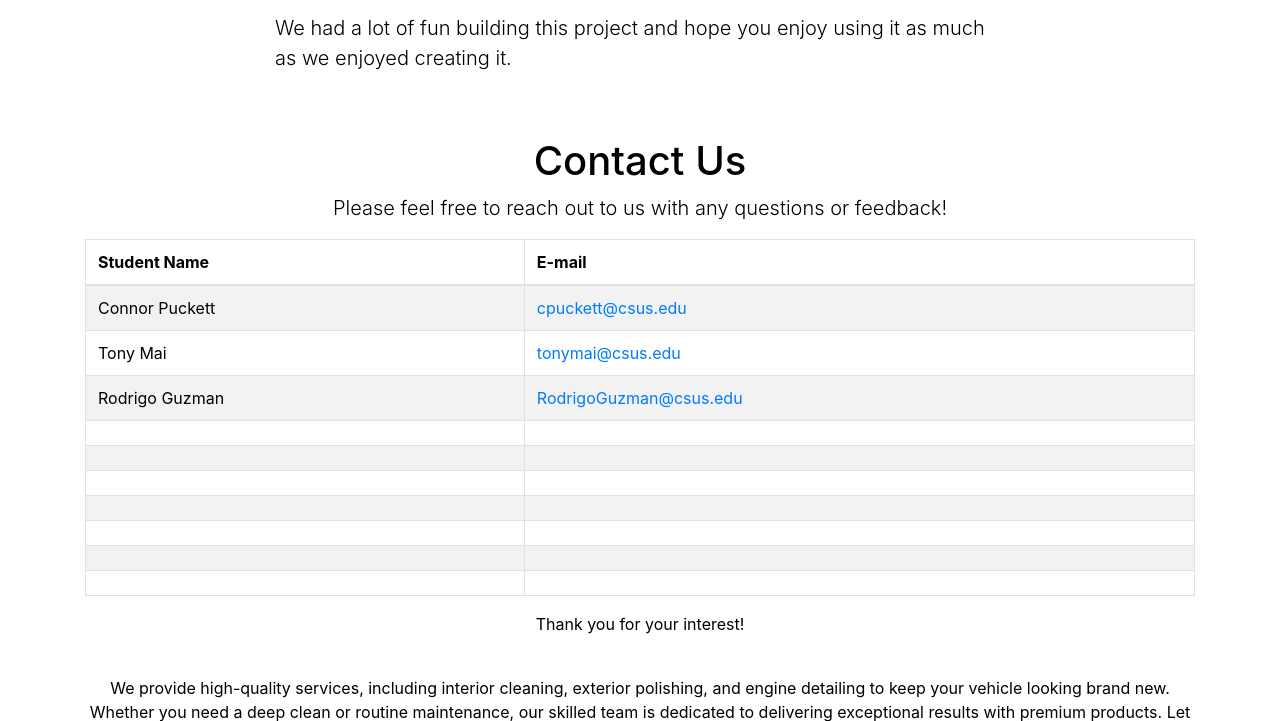
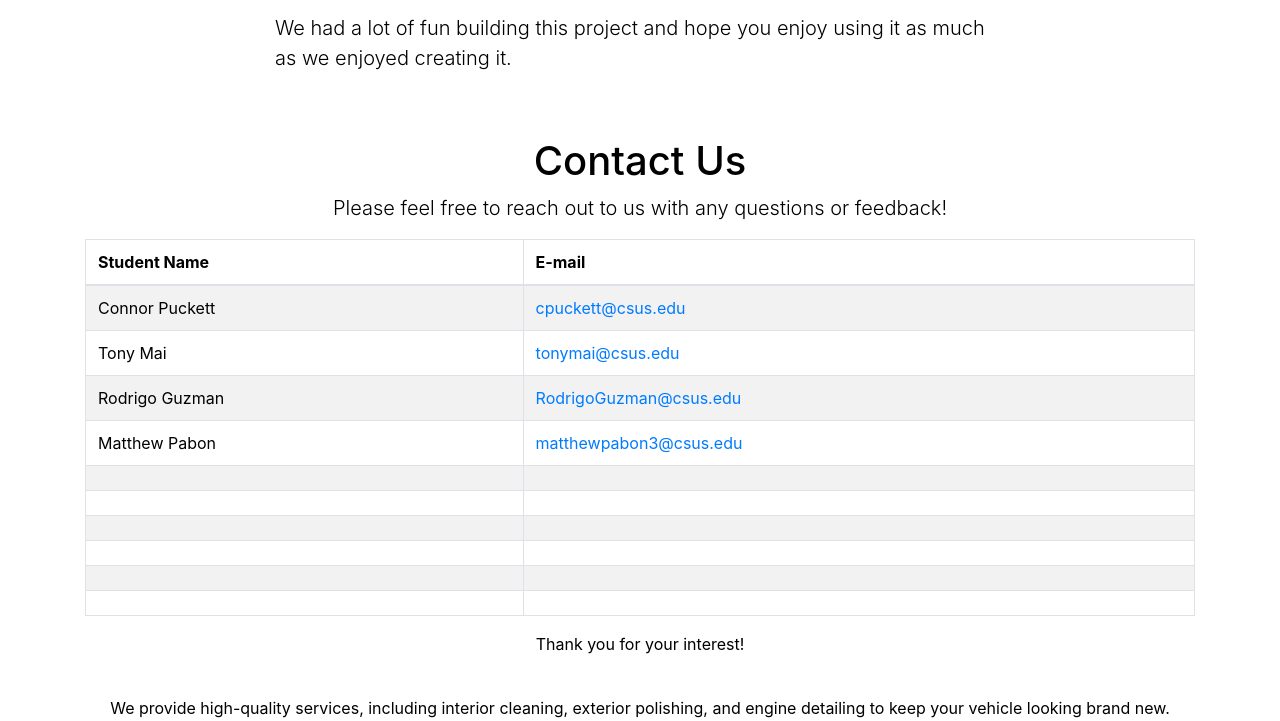
Before and after one commit to Con-Rez/autoDetailProject, a Django app: page /about/ in a window 1280 px wide. Shown: the part 685-1406 px from the top of the page. Run offline with Django 5.2, Linux system fonts and the light colour scheme; some libraries are stand-ins or nearby versions.

Commit message:
add info to about

```diff
--- a/apps/home/templates/about.html
+++ b/apps/home/templates/about.html
@@ -46,8 +46,8 @@
             <td><a href="mailto:RodrigoGuzman@csus.edu">RodrigoGuzman@csus.edu</a></td>
         </tr>
         <tr>
-            <td></td>
-            <td><a href="mailto:"></a></td>
+            <td>Matthew Pabon</td>
+            <td><a href="mailto:matthewpabon3@csus.edu">matthewpabon3@csus.edu</a></td>
         </tr>
         <tr>
             <td></td>
```
